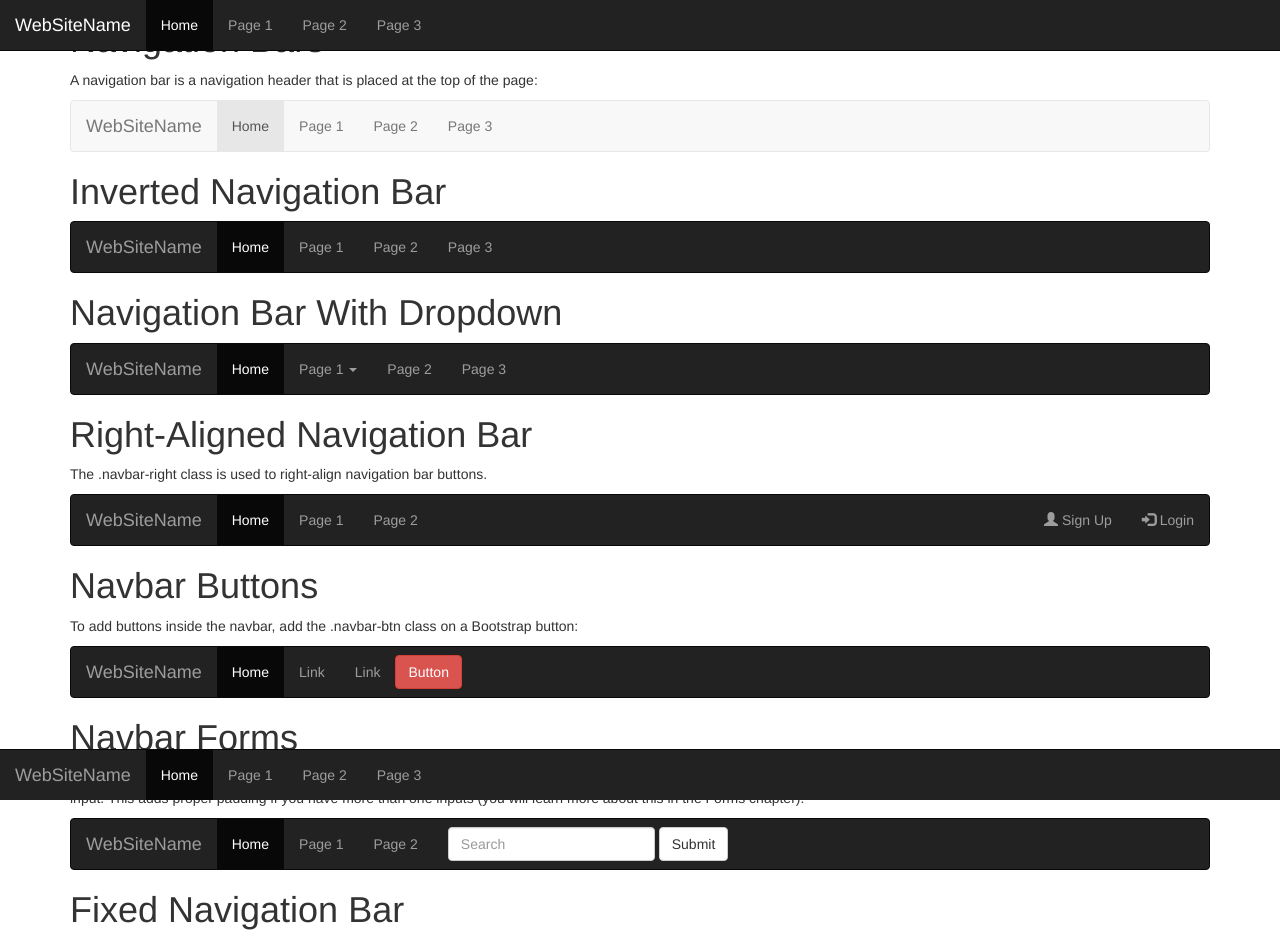
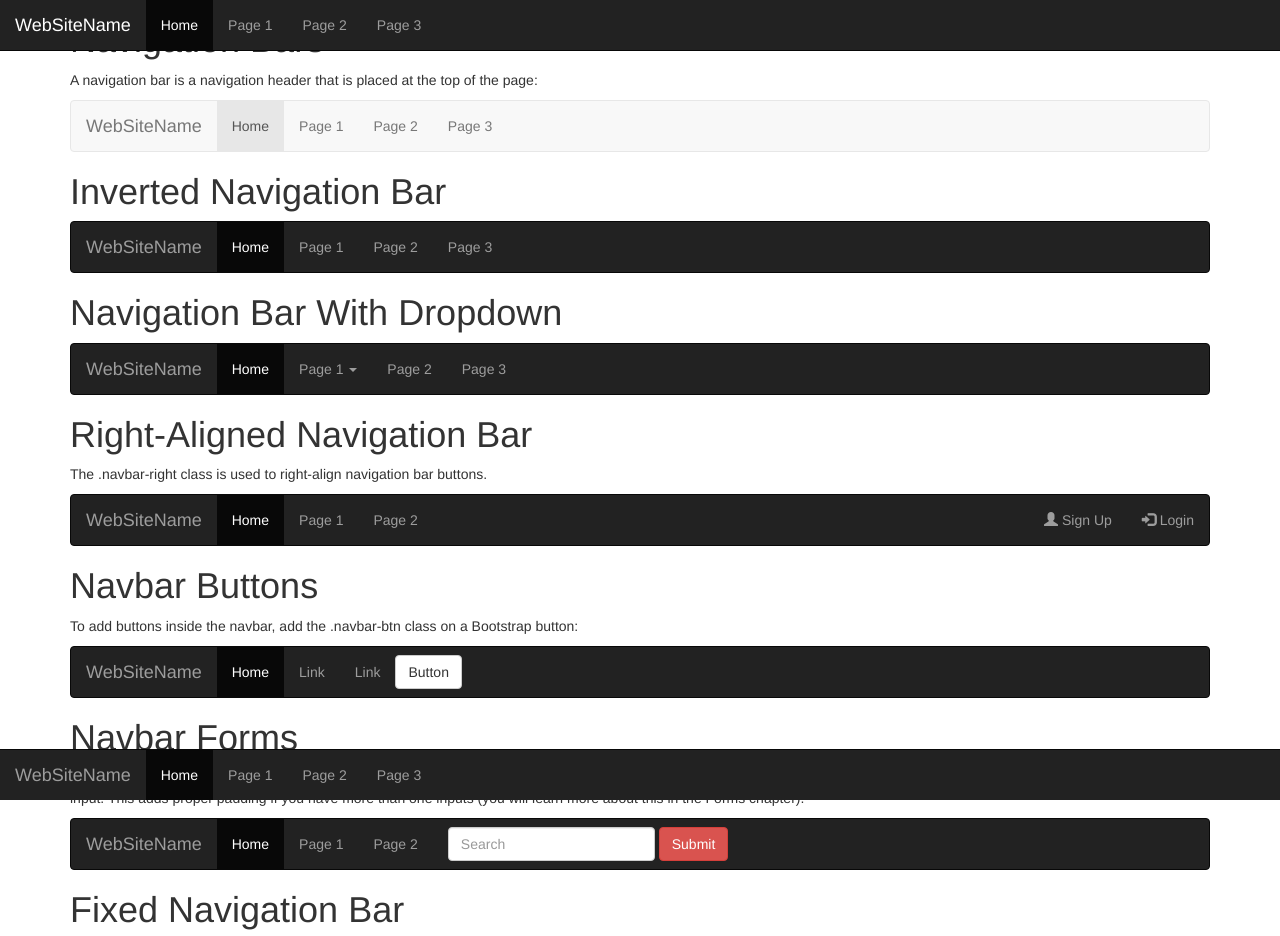
Before and after one commit to santoshborate/bootstrap, a plain HTML site: page navbar/index.html in a window 1280 px wide. Shown: the top 936 px of the page. Drawn offline with nearby package versions, Linux system fonts and the light colour scheme.

Commit message:
Button color change

```diff
--- a/navbar/index.html
+++ b/navbar/index.html
@@ -97,7 +97,7 @@
                 <li><a href="#">Link</a></li>
                 <li><a href="#">Link</a></li>
             </ul>
-            <button class="btn btn-danger navbar-btn">Button</button>
+            <button class="btn btn-default navbar-btn">Button</button>
         </div>
     </nav>
 
@@ -117,7 +117,7 @@
                 <div class="form-group">
                     <input type="text" class="form-control" placeholder="Search">
                 </div>
-                <button type="submit" class="btn btn-default">Submit</button>
+                <button type="submit" class="btn btn-danger">Submit</button>
             </form>
         </div>
     </nav>
```
